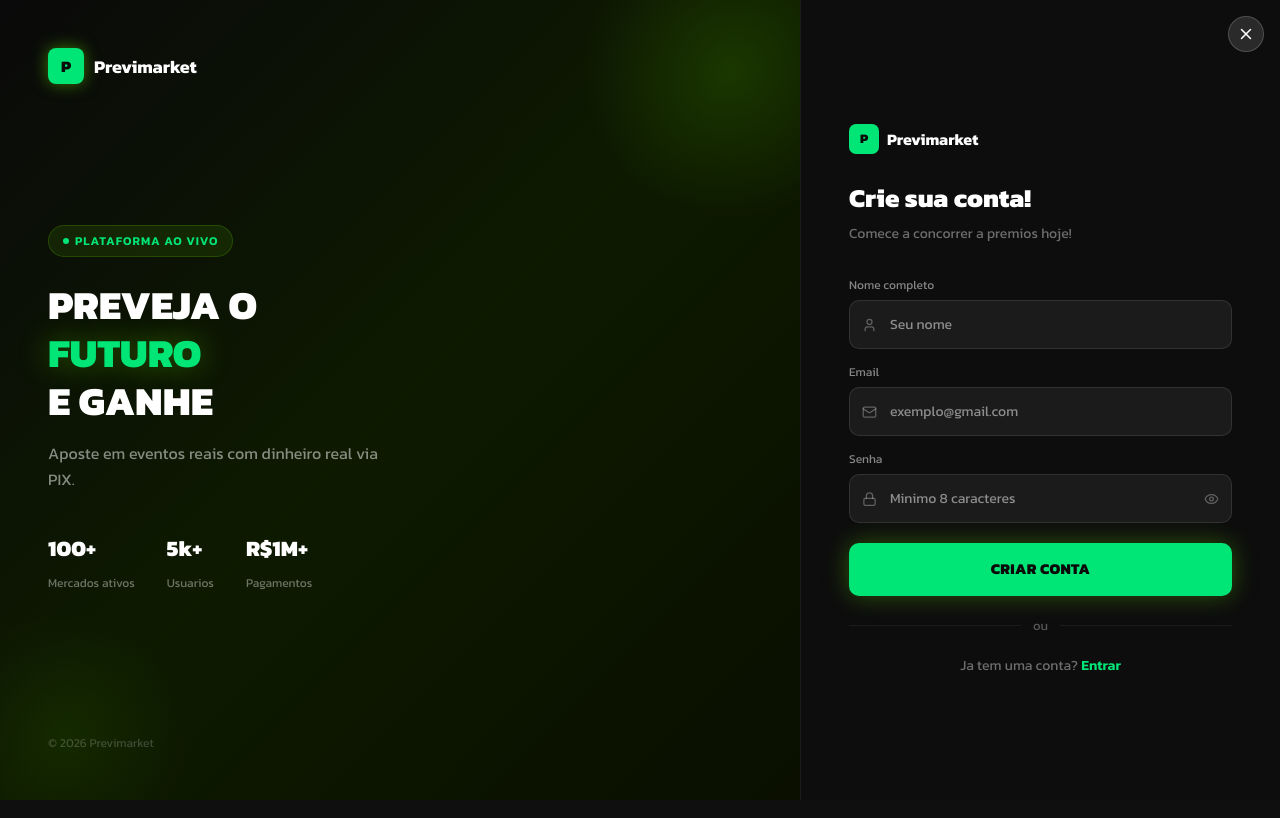
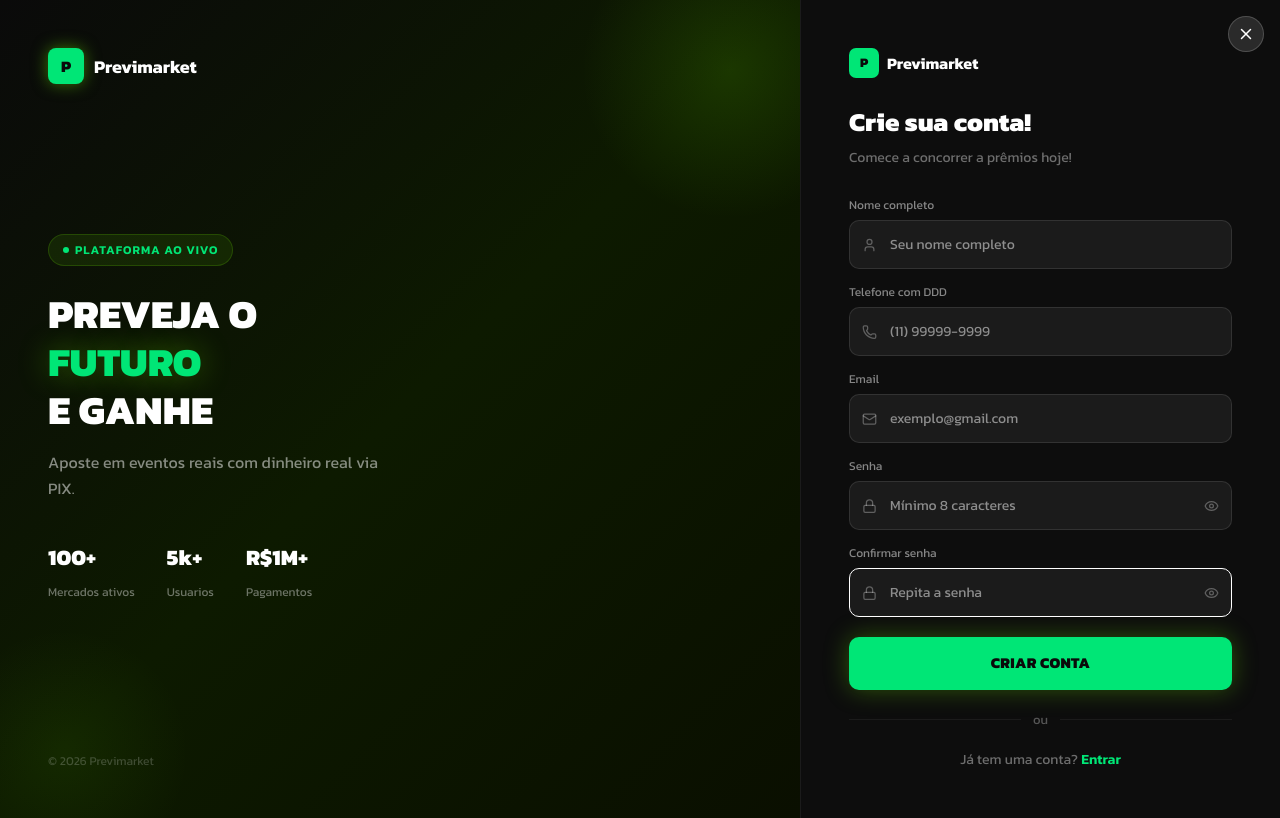
Before and after one commit to netoads11/previsoes-frontend, a Next.js app: page /cadastrar in a window 1280 px wide. Built offline with nearby package versions, Linux system fonts and the light colour scheme; no server answers.

Commit message:
feat(cadastro): adicionar campos telefone e confirmar senha

```diff
--- a/app/cadastrar/page.tsx
+++ b/app/cadastrar/page.tsx
@@ -2,19 +2,22 @@
 import { useState, useEffect } from 'react'
 import Link from 'next/link'
 import { useRouter } from 'next/navigation'
-import { User, Mail, Lock, Eye, EyeOff, X } from 'lucide-react'
+import { User, Mail, Lock, Eye, EyeOff, Phone, X } from 'lucide-react'
 
 const API = process.env.NEXT_PUBLIC_API_URL || 'http://ww5y7zdj6dn9y63m6zk4ec7r.187.77.248.115.sslip.io'
 
 export default function Cadastrar() {
   const router = useRouter()
-  const [name, setName] = useState('')
-  const [email, setEmail] = useState('')
-  const [password, setPassword] = useState('')
-  const [showPass, setShowPass] = useState(false)
-  const [error, setError] = useState('')
-  const [loading, setLoading] = useState(false)
-  const [refCode, setRefCode] = useState('')
+  const [name, setName]           = useState('')
+  const [phone, setPhone]         = useState('')
+  const [email, setEmail]         = useState('')
+  const [password, setPassword]   = useState('')
+  const [confirm, setConfirm]     = useState('')
+  const [showPass, setShowPass]   = useState(false)
+  const [showConf, setShowConf]   = useState(false)
+  const [error, setError]         = useState('')
+  const [loading, setLoading]     = useState(false)
+  const [refCode, setRefCode]     = useState('')
 
   useEffect(() => {
     if (localStorage.getItem('token')) { router.push('/'); return }
@@ -23,15 +26,30 @@ export default function Cadastrar() {
     if (r) setRefCode(r.toUpperCase())
   }, [])
 
+  function fmtPhone(v: string) {
+    const d = v.replace(/\D/g,'').slice(0,11)
+    if (d.length <= 2) return d.length ? '('+d : d
+    if (d.length <= 7) return '('+d.slice(0,2)+') '+d.slice(2)
+    return '('+d.slice(0,2)+') '+d.slice(2,7)+'-'+d.slice(7)
+  }
+
   async function handleCadastro(e: any) {
     e.preventDefault()
+    if (password !== confirm) { setError('As senhas não coincidem'); return }
+    if (password.length < 8)  { setError('Senha deve ter no mínimo 8 caracteres'); return }
     setLoading(true)
     setError('')
     try {
       const res = await fetch(API + '/api/auth/register', {
         method: 'POST',
         headers: { 'Content-Type': 'application/json' },
-        body: JSON.stringify({ name, email, password, ...(refCode ? { ref: refCode } : {}) })
+        body: JSON.stringify({
+          name,
+          phone: phone.replace(/\D/g,'') || undefined,
+          email,
+          password,
+          ...(refCode ? { ref: refCode } : {})
+        })
       })
       const data = await res.json()
       if (!res.ok) throw new Error(data.error)
@@ -45,53 +63,43 @@ export default function Cadastrar() {
     }
   }
 
+  const inputStyle: React.CSSProperties = {
+    width:'100%', background:'rgba(255,255,255,0.06)',
+    border:'1px solid rgba(255,255,255,0.1)', borderRadius:'10px',
+    padding:'13px 13px 13px 40px', color:'#fff', fontSize:'14px',
+    outline:'none', fontFamily:'Kanit,sans-serif', boxSizing:'border-box'
+  }
+  const focus = (e: React.FocusEvent<HTMLInputElement>) => e.target.style.borderColor='rgba(106,221,0,0.5)'
+  const blur  = (e: React.FocusEvent<HTMLInputElement>) => e.target.style.borderColor='rgba(255,255,255,0.1)'
+
   return (
     <>
       <style>{`
-        .auth-container {
-          display: flex;
-          min-height: 100vh;
-          background: #0d0d0d;
-          font-family: Kanit, sans-serif;
-        }
+        .auth-container { display:flex; min-height:100vh; background:#0d0d0d; font-family:Kanit,sans-serif; }
         .auth-left {
-          flex: 1;
-          background: linear-gradient(135deg, #0a0a0a 0%, #0d1a00 50%, #0a0f00 100%);
-          display: flex;
-          flex-direction: column;
-          justify-content: space-between;
-          padding: 48px;
-          position: relative;
-          overflow: hidden;
+          flex:1; background:linear-gradient(135deg,#0a0a0a 0%,#0d1a00 50%,#0a0f00 100%);
+          display:flex; flex-direction:column; justify-content:space-between;
+          padding:48px; position:relative; overflow:hidden;
         }
         .auth-right {
-          width: 480px;
-          flex-shrink: 0;
-          display: flex;
-          flex-direction: column;
-          justify-content: center;
-          padding: 48px;
-          border-left: 1px solid rgba(255,255,255,0.06);
+          width:480px; flex-shrink:0; display:flex; flex-direction:column;
+          justify-content:center; padding:48px;
+          border-left:1px solid rgba(255,255,255,0.06);
         }
-        @media (max-width: 768px) {
-          .auth-container { flex-direction: column; }
-          .auth-left { display: none; }
-          .auth-right {
-            width: 100%;
-            padding: 40px 24px;
-            border-left: none;
-            justify-content: flex-start;
-            padding-top: 60px;
-          }
+        @media(max-width:768px){
+          .auth-container{ flex-direction:column; }
+          .auth-left{ display:none; }
+          .auth-right{ width:100%; padding:40px 24px; border-left:none; justify-content:flex-start; padding-top:60px; }
         }
       `}</style>
+
       <div className="auth-container">
-        <button
-          onClick={() => router.push('/')}
-          style={{position:'fixed',top:'16px',right:'16px',width:'36px',height:'36px',borderRadius:'50%',background:'rgba(255,255,255,0.12)',border:'1px solid rgba(255,255,255,0.18)',display:'flex',alignItems:'center',justifyContent:'center',cursor:'pointer',zIndex:50}}
-        >
+        <button onClick={()=>router.push('/')}
+          style={{position:'fixed',top:'16px',right:'16px',width:'36px',height:'36px',borderRadius:'50%',background:'rgba(255,255,255,0.12)',border:'1px solid rgba(255,255,255,0.18)',display:'flex',alignItems:'center',justifyContent:'center',cursor:'pointer',zIndex:50}}>
           <X style={{width:'18px',height:'18px',color:'#fff'}}/>
         </button>
+
+        {/* Left panel */}
         <div className="auth-left">
           <div style={{position:'absolute',top:'-80px',right:'-80px',width:'300px',height:'300px',borderRadius:'50%',background:'radial-gradient(circle,rgba(106,221,0,0.15) 0%,transparent 70%)'}}/>
           <div style={{position:'absolute',bottom:'-60px',left:'-60px',width:'250px',height:'250px',borderRadius:'50%',background:'radial-gradient(circle,rgba(106,221,0,0.08) 0%,transparent 70%)'}}/>
@@ -126,8 +134,9 @@ export default function Cadastrar() {
           <p style={{color:'rgba(255,255,255,0.2)',fontSize:'12px',position:'relative'}}>© 2026 Previmarket</p>
         </div>
 
+        {/* Right panel — form */}
         <div className="auth-right">
-          <div style={{marginBottom:'32px'}}>
+          <div style={{marginBottom:'28px'}}>
             <div style={{display:'flex',alignItems:'center',gap:'8px',marginBottom:'24px'}}>
               <div style={{width:'30px',height:'30px',borderRadius:'7px',background:'var(--primary)',display:'flex',alignItems:'center',justifyContent:'center'}}>
                 <span style={{color:'#0a0a0a',fontWeight:800,fontSize:'13px'}}>P</span>
@@ -135,7 +144,7 @@ export default function Cadastrar() {
               <span style={{color:'#fff',fontWeight:700,fontSize:'16px'}}>Previmarket</span>
             </div>
             <h2 style={{fontSize:'26px',fontWeight:800,color:'#fff',marginBottom:'6px'}}>Crie sua conta!</h2>
-            <p style={{color:'rgba(255,255,255,0.4)',fontSize:'14px'}}>Comece a concorrer a premios hoje!</p>
+            <p style={{color:'rgba(255,255,255,0.4)',fontSize:'14px'}}>Comece a concorrer a prêmios hoje!</p>
           </div>
 
           {refCode && (
@@ -145,48 +154,86 @@ export default function Cadastrar() {
           )}
 
           {error && (
-            <div style={{background:'rgba(239,68,68,0.1)',border:'1px solid rgba(239,68,68,0.3)',borderRadius:'8px',padding:'12px 16px',marginBottom:'20px',color:'#f87171',fontSize:'14px'}}>
+            <div style={{background:'rgba(239,68,68,0.1)',border:'1px solid rgba(239,68,68,0.3)',borderRadius:'8px',padding:'12px 16px',marginBottom:'16px',color:'#f87171',fontSize:'14px'}}>
               {error}
             </div>
           )}
 
           <form onSubmit={handleCadastro} style={{display:'flex',flexDirection:'column',gap:'14px'}}>
+            {/* Nome */}
             <div>
               <label style={{fontSize:'12px',color:'rgba(255,255,255,0.5)',display:'block',marginBottom:'6px'}}>Nome completo</label>
               <div style={{position:'relative'}}>
                 <User style={{position:'absolute',left:'13px',top:'50%',transform:'translateY(-50%)',width:'15px',height:'15px',color:'rgba(255,255,255,0.3)'}}/>
-                <input type="text" value={name} onChange={e=>setName(e.target.value)} required placeholder="Seu nome"
-                  style={{width:'100%',background:'rgba(255,255,255,0.06)',border:'1px solid rgba(255,255,255,0.1)',borderRadius:'10px',padding:'13px 13px 13px 40px',color:'#fff',fontSize:'14px',outline:'none',fontFamily:'Kanit,sans-serif'}}
-                  onFocus={e=>e.target.style.borderColor='rgba(106,221,0,0.5)'}
-                  onBlur={e=>e.target.style.borderColor='rgba(255,255,255,0.1)'}/>
+                <input type="text" value={name} onChange={e=>setName(e.target.value)} required
+                  placeholder="Seu nome completo" style={inputStyle} onFocus={focus} onBlur={blur}/>
               </div>
             </div>
+
+            {/* Telefone */}
+            <div>
+              <label style={{fontSize:'12px',color:'rgba(255,255,255,0.5)',display:'block',marginBottom:'6px'}}>Telefone com DDD</label>
+              <div style={{position:'relative'}}>
+                <Phone style={{position:'absolute',left:'13px',top:'50%',transform:'translateY(-50%)',width:'15px',height:'15px',color:'rgba(255,255,255,0.3)'}}/>
+                <input type="text" value={phone} onChange={e=>setPhone(fmtPhone(e.target.value))}
+                  placeholder="(11) 99999-9999" inputMode="numeric" style={inputStyle} onFocus={focus} onBlur={blur}/>
+              </div>
+            </div>
+
+            {/* Email */}
             <div>
               <label style={{fontSize:'12px',color:'rgba(255,255,255,0.5)',display:'block',marginBottom:'6px'}}>Email</label>
               <div style={{position:'relative'}}>
                 <Mail style={{position:'absolute',left:'13px',top:'50%',transform:'translateY(-50%)',width:'15px',height:'15px',color:'rgba(255,255,255,0.3)'}}/>
-                <input type="email" value={email} onChange={e=>setEmail(e.target.value)} required placeholder="exemplo@gmail.com"
-                  style={{width:'100%',background:'rgba(255,255,255,0.06)',border:'1px solid rgba(255,255,255,0.1)',borderRadius:'10px',padding:'13px 13px 13px 40px',color:'#fff',fontSize:'14px',outline:'none',fontFamily:'Kanit,sans-serif'}}
-                  onFocus={e=>e.target.style.borderColor='rgba(106,221,0,0.5)'}
-                  onBlur={e=>e.target.style.borderColor='rgba(255,255,255,0.1)'}/>
+                <input type="email" value={email} onChange={e=>setEmail(e.target.value)} required
+                  placeholder="exemplo@gmail.com" style={inputStyle} onFocus={focus} onBlur={blur}/>
               </div>
             </div>
+
+            {/* Senha */}
             <div>
               <label style={{fontSize:'12px',color:'rgba(255,255,255,0.5)',display:'block',marginBottom:'6px'}}>Senha</label>
               <div style={{position:'relative'}}>
                 <Lock style={{position:'absolute',left:'13px',top:'50%',transform:'translateY(-50%)',width:'15px',height:'15px',color:'rgba(255,255,255,0.3)'}}/>
-                <input type={showPass?'text':'password'} value={password} onChange={e=>setPassword(e.target.value)} required minLength={8} placeholder="Minimo 8 caracteres"
-                  style={{width:'100%',background:'rgba(255,255,255,0.06)',border:'1px solid rgba(255,255,255,0.1)',borderRadius:'10px',padding:'13px 40px 13px 40px',color:'#fff',fontSize:'14px',outline:'none',fontFamily:'Kanit,sans-serif'}}
-                  onFocus={e=>e.target.style.borderColor='rgba(106,221,0,0.5)'}
-                  onBlur={e=>e.target.style.borderColor='rgba(255,255,255,0.1)'}/>
-                <button type="button" onClick={()=>setShowPass(!showPass)} style={{position:'absolute',right:'13px',top:'50%',transform:'translateY(-50%)',background:'none',border:'none',cursor:'pointer',color:'rgba(255,255,255,0.3)',padding:'0'}}>
+                <input type={showPass?'text':'password'} value={password} onChange={e=>setPassword(e.target.value)}
+                  required minLength={8} placeholder="Mínimo 8 caracteres"
+                  style={{...inputStyle, paddingRight:'40px'}} onFocus={focus} onBlur={blur}/>
+                <button type="button" onClick={()=>setShowPass(!showPass)}
+                  style={{position:'absolute',right:'13px',top:'50%',transform:'translateY(-50%)',background:'none',border:'none',cursor:'pointer',color:'rgba(255,255,255,0.3)',padding:0,display:'flex'}}>
                   {showPass?<EyeOff style={{width:'15px',height:'15px'}}/>:<Eye style={{width:'15px',height:'15px'}}/>}
                 </button>
               </div>
             </div>
-            <button type="submit" disabled={loading}
-              style={{width:'100%',padding:'15px',borderRadius:'10px',border:'none',cursor:loading?'not-allowed':'pointer',background:'var(--primary)',color:'#0a0a0a',fontWeight:800,fontSize:'15px',fontFamily:'Kanit,sans-serif',boxShadow:'0 0 24px rgba(106,221,0,0.35)',opacity:loading?0.7:1,marginTop:'6px',letterSpacing:'0.02em'}}>
-              {loading?'Criando conta...':'CRIAR CONTA'}
+
+            {/* Confirmar senha */}
+            <div>
+              <label style={{fontSize:'12px',color:'rgba(255,255,255,0.5)',display:'block',marginBottom:'6px'}}>Confirmar senha</label>
+              <div style={{position:'relative'}}>
+                <Lock style={{position:'absolute',left:'13px',top:'50%',transform:'translateY(-50%)',width:'15px',height:'15px',color:'rgba(255,255,255,0.3)'}}/>
+                <input type={showConf?'text':'password'} value={confirm} onChange={e=>setConfirm(e.target.value)}
+                  required placeholder="Repita a senha"
+                  style={{...inputStyle, paddingRight:'40px',
+                    borderColor: confirm && confirm !== password ? 'rgba(239,68,68,0.5)' : undefined
+                  }}
+                  onFocus={focus} onBlur={blur}/>
+                <button type="button" onClick={()=>setShowConf(!showConf)}
+                  style={{position:'absolute',right:'13px',top:'50%',transform:'translateY(-50%)',background:'none',border:'none',cursor:'pointer',color:'rgba(255,255,255,0.3)',padding:0,display:'flex'}}>
+                  {showConf?<EyeOff style={{width:'15px',height:'15px'}}/>:<Eye style={{width:'15px',height:'15px'}}/>}
+                </button>
+              </div>
+              {confirm && confirm !== password && (
+                <p style={{fontSize:'11px',color:'#f87171',marginTop:'4px'}}>As senhas não coincidem</p>
+              )}
+            </div>
+
+            <button type="submit" disabled={loading || (!!confirm && confirm !== password)}
+              style={{width:'100%',padding:'15px',borderRadius:'10px',border:'none',
+                cursor:(loading||(!!confirm&&confirm!==password))?'not-allowed':'pointer',
+                background:'var(--primary)',color:'#0a0a0a',fontWeight:800,fontSize:'15px',
+                fontFamily:'Kanit,sans-serif',boxShadow:'0 0 24px rgba(106,221,0,0.35)',
+                opacity:(loading||(!!confirm&&confirm!==password))?0.6:1,
+                marginTop:'6px',letterSpacing:'0.02em',transition:'opacity 0.2s'}}>
+              {loading ? 'Criando conta...' : 'CRIAR CONTA'}
             </button>
           </form>
 
@@ -197,7 +244,7 @@ export default function Cadastrar() {
           </div>
 
           <p style={{textAlign:'center',color:'rgba(255,255,255,0.4)',fontSize:'14px'}}>
-            Ja tem uma conta?{' '}
+            Já tem uma conta?{' '}
             <Link href="/login" style={{color:'var(--primary)',fontWeight:600,textDecoration:'none'}}>Entrar</Link>
           </p>
         </div>
```
